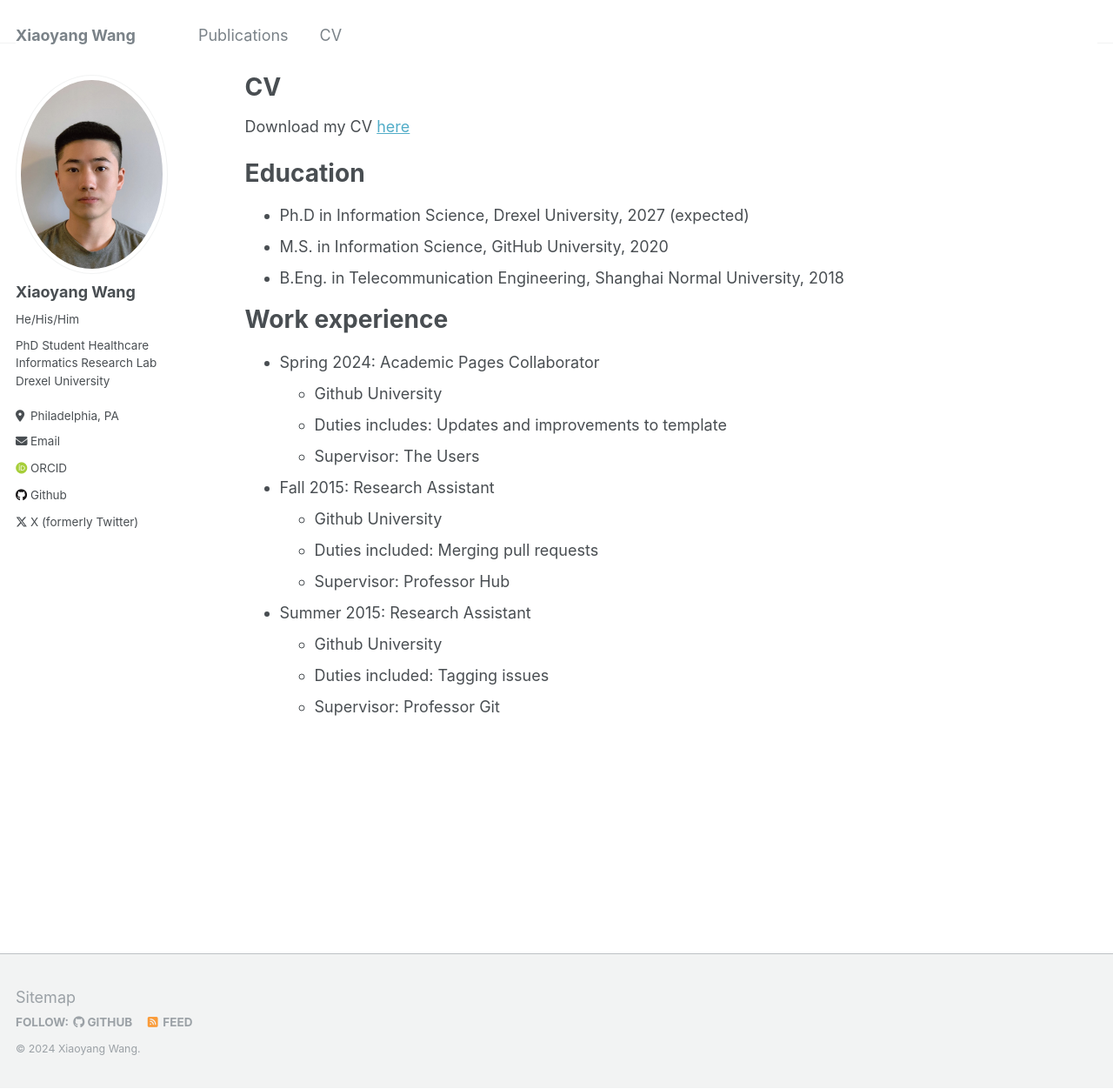
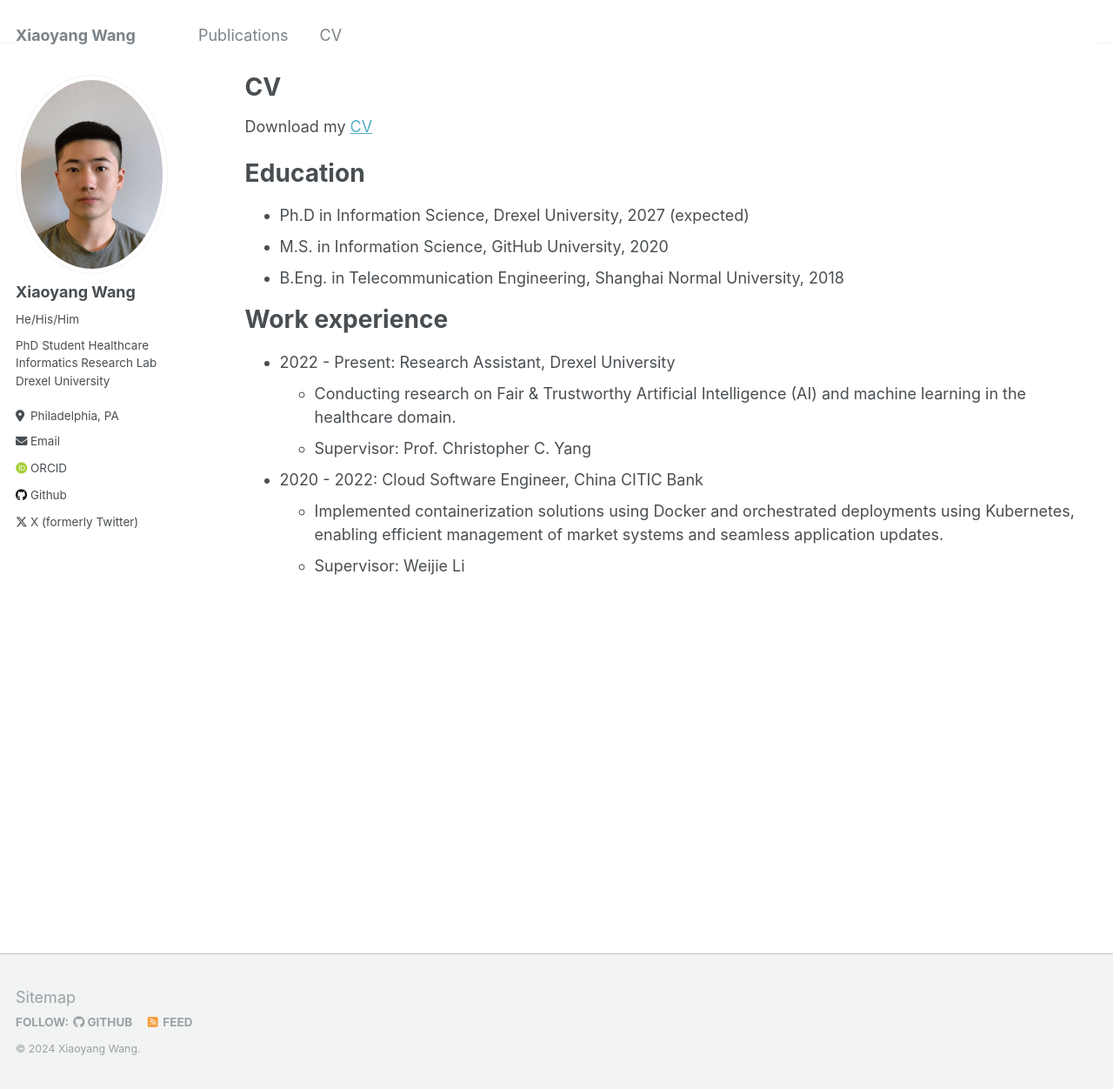
Before and after one commit to wangxiaoyang0412/wangxiaoyang.github.io, a Jekyll site: the page built from _pages/cv.md, in a window 1280 px wide and 1252 px high. Shown: the whole window at 87% size. Built offline with Jekyll 4.4.1, drawn with Linux system fonts in a browser that asks for light colours; some web fonts are replaced.

Commit message:
Adding CV to the website

```diff
--- a/_config.yml
+++ b/_config.yml
@@ -24,8 +24,8 @@ author:
   avatar           : "bio-photo.jpg"
   name             : "Xiaoyang Wang"
   pronouns         : "He/His/Him"
-  bio              : "PhD Student
-                     Healthcare Informatics Research Lab
+  bio              : "PhD Student\n
+                     Healthcare Informatics Research Lab \n
                      Drexel University"
   location         : "Philadelphia, PA"
   employer         : # "Red Brick University"
--- a/_pages/cv.md
+++ b/_pages/cv.md
@@ -7,23 +7,28 @@ redirect_from:
   - /resume
 ---
 
-Download my CV [here]()
+Download my [CV](http://academicpages.github.io/files/Xiaoyang Wang CV.pdf)
 {% include base_path %}
 
 Education
 ======
+
 * Ph.D in Information Science, Drexel University, 2027 (expected)
 * M.S. in Information Science, GitHub University, 2020
 * B.Eng. in Telecommunication Engineering, Shanghai Normal University, 2018
 
 Work experience
 ======
-* Spring 2024: Academic Pages Collaborator
-  * Github University
-  * Duties includes: Updates and improvements to template
-  * Supervisor: The Users
 
-* Fall 2015: Research Assistant
+* 2022 - Present: Research Assistant, Drexel University
+  * Conducting research on Fair & Trustworthy Artificial Intelligence (AI) and machine learning in the healthcare domain.
+  * Supervisor: Prof. Christopher C. Yang
+
+* 2020 - 2022: Cloud Software Engineer, China CITIC Bank
+  * Implemented containerization solutions using Docker and orchestrated deployments using Kubernetes, enabling efficient management of market systems and seamless application updates.
+  * Supervisor: Weijie Li
+
+<!-- * Fall 2015: Research Assistant
   * Github University
   * Duties included: Merging pull requests
   * Supervisor: Professor Hub
@@ -31,7 +36,7 @@ Work experience
 * Summer 2015: Research Assistant
   * Github University
   * Duties included: Tagging issues
-  * Supervisor: Professor Git
+  * Supervisor: Professor Git -->
 
 <!-- Skills
 ======
```
Also changed, not shown: _pages/about.md (+3 -2 lines), _publications/2024-02-17-paper-title-number-4.md (+4 -4 lines).
